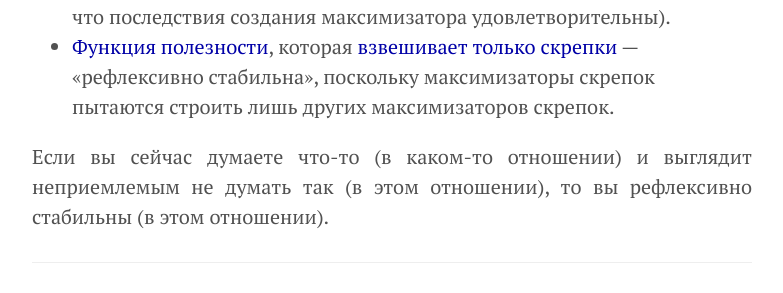
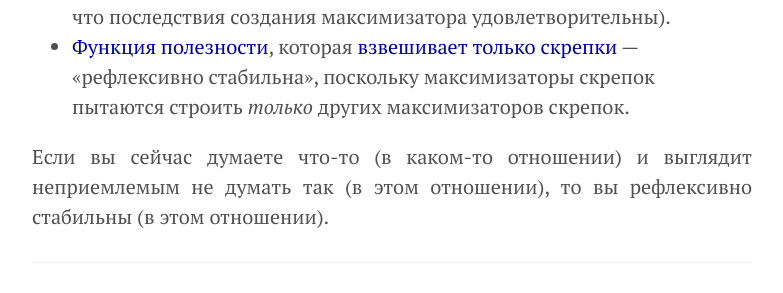
Before and after one commit to KKirdan/kkirdan.github.io, a Jekyll site: the page built from translations/arbital/reflective-stability.md, in a window 1280 px wide. Shown: the part 406-699 px from the top of the page, without its empty margins (248-1031 px from the left). Built offline with Jekyll 4.4.1, drawn with Linux system fonts in a browser that asks for light colours.

Commit message:
Update reflective-stability.md

```diff
--- a/translations/arbital/reflective-stability.md
+++ b/translations/arbital/reflective-stability.md
@@ -18,7 +18,7 @@ excerpt: "Агент в некотором отношении «рефлекси
 [Агент](https://arbital.com/p/advanced_agent/) в некотором отношении «рефлексивно стабилен», если сделав выбор создать агента-преемника или изменить свой собственный код, он создает _только_ такого преемника, который в этом отношении думает также, как и создатель.
 
 * В теории [тайлинговых агентов](https://arbital.com/p/tiling_agents/) удовлетворитель<sup>*</sup> ожидаемой полезности рефлексивно _последователен_, поскольку он одобрил бы создание другого удовлетворителя ожидаемой полезности, но он не является рефлексивно _стабильным_, поскольку он мог бы одобрить также и создание максимизатора ожидаемой полезности (т. к. ожидает, что последствия создания максимизатора удовлетворительны).
-* [Функция полезности](https://arbital.com/p/utility_function/), которая [взвешивает только скрепки](paperclip-maximizer.html) — «рефлексивно стабильна», поскольку максимизаторы скрепок пытаются строить лишь других максимизаторов скрепок.
+* [Функция полезности](https://arbital.com/p/utility_function/), которая [взвешивает только скрепки](paperclip-maximizer.html) — «рефлексивно стабильна», поскольку максимизаторы скрепок пытаются строить _только_ других максимизаторов скрепок.
 
 Если вы сейчас думаете что-то (в каком-то отношении) и выглядит неприемлемым не думать так (в этом отношении), то вы рефлексивно стабильны (в этом отношении).
 
```
